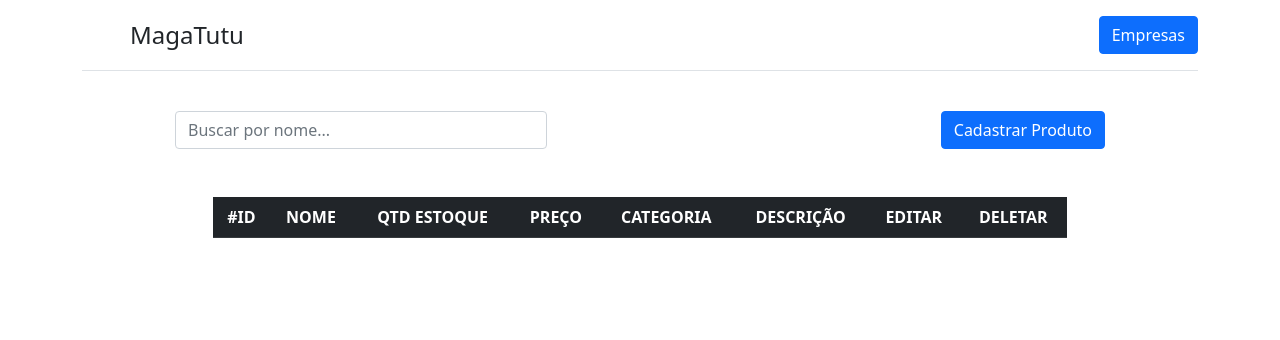
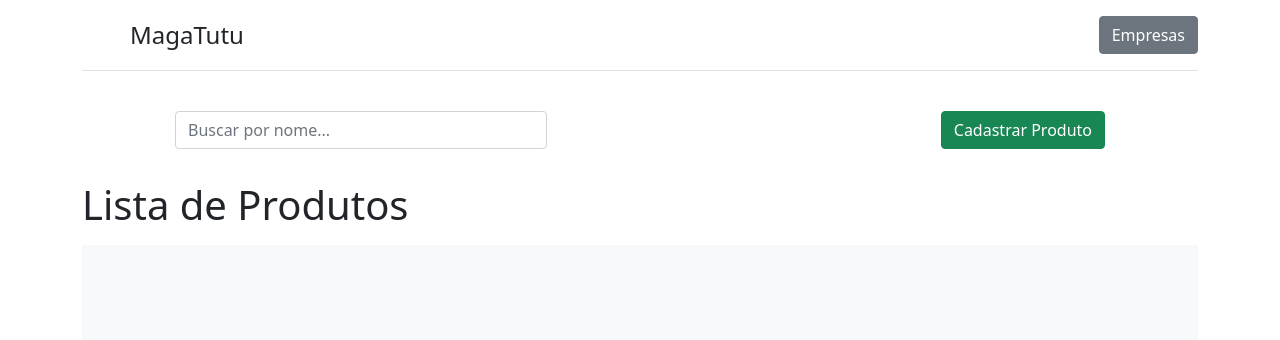
Before and after one commit to rosanarezende/Gama-GCP-projeto-final, a Django app: page /empresa/9/ in a window 1280 px wide. Shown: the top 340 px of the page. Run offline with Django 3.2, Linux system fonts and the light colour scheme; data comes from the database, SQL or seed files in the repository; both versions use the stored data as it was after the commit; lists and menus that the app fills with data are empty.

Commit message:
retira deletar produto

```diff
--- a/app/templates/cadastro-empresa.html
+++ b/app/templates/cadastro-empresa.html
@@ -19,7 +19,7 @@
                 </svg>
                 <span class="fs-4">MagaTutu</span>
             </a>
-            <a class="btn btn-primary" href="/" role="button">Home</a>
+            <a class="btn btn-secondary" href="/" role="button">Home</a>
         </header>
     </div>
     <div class="container">
--- a/app/templates/cadastro-produto.html
+++ b/app/templates/cadastro-produto.html
@@ -19,17 +19,16 @@
                 </svg>
                 <span class="fs-4">MagaTutu</span>
             </a>
-            <a class="btn btn-primary" href="/" role="button">Home</a>
+            <a class="btn btn-secondary" href="/" role="button">Home</a>
         </header>
     </div>
     <div class="container">
         <h2 class="text-center">Cadastrar produto</h2>
         <form name="salvar-cadastrar-produto" id="salvar-cadastrar-produto" method="POST"
-            action="{% if produto %}/salvar-editar-produto/{{empresa}}/{{produto.id}}/{% else %}/{/salvar-cadastrar-produto/{{empresa}}/{% endif %}">
+            action="{% if produto %}/salvar-editar-produto/{{empresa}}/{{produto.id}}/{% else %}/salvar-cadastrar-produto/{{empresa}}/{% endif %}">
             {% csrf_token %}
             <div class="d-flex justify-content-between">
                 <div class="container">
-                    <div class="form-group mt-4">Id da empresa: {{ formularioProduto.empresa.nome }}</div>
                     <div class="form-group mt-4">Nome:<br> {{ formularioProduto.nome }}</div>
                     <div class="form-group mt-4">Qtde estoque:<br> {{ formularioProduto.qtde_estoque }}</div>
                     <div class="form-group mt-4">Preço:<br> {{ formularioProduto.preco }}</div>
@@ -52,7 +51,6 @@
             </div>
         </form>
     </div>
-
 </body>
 
 </html>
--- a/app/templates/empresa.html
+++ b/app/templates/empresa.html
@@ -1,6 +1,5 @@
 <!DOCTYPE html>
 <html lang="pt-br">
-
 <head>
   <meta charset="UTF-8">
   <meta http-equiv="X-UA-Compatible" content="IE=edge">
@@ -9,7 +8,6 @@
   <link href="https://cdn.jsdelivr.net/npm/bootstrap@5.1.1/dist/css/bootstrap.min.css" rel="stylesheet"
     integrity="sha384-F3w7mX95PdgyTmZZMECAngseQB83DfGTowi0iMjiWaeVhAn4FJkqJByhZMI3AhiU" crossorigin="anonymous">
 </head>
-
 <body>
   <div class="container">
     <header class="d-flex flex-wrap justify-content-center py-3 mb-4 border-bottom">
@@ -19,7 +17,7 @@
         </svg>
         <span class="fs-4">MagaTutu</span>
       </a>
-      <a class="btn btn-primary" href="/empresas" role="button">Empresas</a>
+      <a class="btn btn-secondary" href="/empresas" role="button">Empresas</a>
     </header>
   </div>
   <div class="container d-flex">
@@ -29,66 +27,43 @@
           class="form-control">
       </form>
     </div>
-
     <div class="col-4 m-auto pt-3 pb-2 text-end">
-      <a class="btn btn-primary" href="/cadastrar-produto/{{empresa}}" role="button">Cadastrar Produto</a>
+      <a class="btn btn-success" href="/cadastrar-produto/{{empresa}}" role="button">Cadastrar Produto</a>
     </div>
   </div>
   <br>
-
-
-  <div class="col-8 m-auto pt-3 pb-2 text-center">
-    <table class="table">
-      <thead class="table-dark">
-        <tr>
-          <th scope="col">#ID</th>
-          <th scope="col">NOME</th>
-          <th scope="col">QTD ESTOQUE</th>
-          <th scope="col">PREÇO</th>
-          <th scope="col">CATEGORIA</th>
-          <th scope="col">DESCRIÇÃO</th>
-          <th scope="col">EDITAR</th>
-          <th scope="col">DELETAR</th>
-        </tr>
-      </thead>
-      <tbody>
-        {% for produto in produtos %}
-        <tr>
-          <td>{{ produto.id }}</td>
-          <td>{{ produto.nome }}</td>
-          <td>{{ produto.qtde_estoque }}</td>
-          <td>{{ produto.preco }}</td>
-          <td>{{ produto.categoria.nome }}</td>
-          <td>{{ produto.descricao }}</td>
-
-          <td>
-            <a href="/editar-produto/{{ empresa }}/{{ produto.id }}" class="btn btn-dark">
-              <svg xmlns="http://www.w3.org/2000/svg" width="16" height="16" fill="currentColor" class="bi bi-pencil"
-                viewBox="0 0 16 16">
-                <path
-                  d="M12.146.146a.5.5 0 0 1 .708 0l3 3a.5.5 0 0 1 0 .708l-10 10a.5.5 0 0 1-.168.11l-5 2a.5.5 0 0 1-.65-.65l2-5a.5.5 0 0 1 .11-.168l10-10zM11.207 2.5 13.5 4.793 14.793 3.5 12.5 1.207 11.207 2.5zm1.586 3L10.5 3.207 4 9.707V10h.5a.5.5 0 0 1 .5.5v.5h.5a.5.5 0 0 1 .5.5v.5h.293l6.5-6.5zm-9.761 5.175-.106.106-1.528 3.821 3.821-1.528.106-.106A.5.5 0 0 1 5 12.5V12h-.5a.5.5 0 0 1-.5-.5V11h-.5a.5.5 0 0 1-.468-.325z" />
+  <div class="container">
+    <h1>Lista de Produtos</h1>
+    <div class="album py-5 bg-light mt-3">
+      <div class="container">
+        <div class="row row-cols-1 row-cols-sm-2 row-cols-md-3 g-3">
+          {% for produto in produtos %}
+          <div class="col">
+            <div class="card shadow-sm">
+              <svg class="bd-placeholder-img card-img-top" width="100%" height="225" xmlns="http://www.w3.org/2000/svg"
+                role="img" aria-label="Placeholder: imagem do produto" preserveAspectRatio="xMidYMid slice"
+                focusable="false">
+                <title>{{produto.nome}}</title>
+                <rect width="100%" height="100%" fill="#55595c" /><text x="50%" y="50%" fill="#eceeef" dy=".3em"></text>
               </svg>
-            </a>
-
-          </td>
-
-          <td>
-            <a href="/deletar-produto/{{ produto.id }}" class="btn btn-dark">
-              <svg xmlns="http://www.w3.org/2000/svg" width="16" height="16" fill="currentColor" class="bi bi-trash"
-                viewBox="0 0 16 16">
-                <path
-                  d="M5.5 5.5A.5.5 0 0 1 6 6v6a.5.5 0 0 1-1 0V6a.5.5 0 0 1 .5-.5zm2.5 0a.5.5 0 0 1 .5.5v6a.5.5 0 0 1-1 0V6a.5.5 0 0 1 .5-.5zm3 .5a.5.5 0 0 0-1 0v6a.5.5 0 0 0 1 0V6z" />
-                <path fill-rule="evenodd"
-                  d="M14.5 3a1 1 0 0 1-1 1H13v9a2 2 0 0 1-2 2H5a2 2 0 0 1-2-2V4h-.5a1 1 0 0 1-1-1V2a1 1 0 0 1 1-1H6a1 1 0 0 1 1-1h2a1 1 0 0 1 1 1h3.5a1 1 0 0 1 1 1v1zM4.118 4 4 4.059V13a1 1 0 0 0 1 1h6a1 1 0 0 0 1-1V4.059L11.882 4H4.118zM2.5 3V2h11v1h-11z" />
-              </svg>
-            </a>
-          </td>
-        </tr>
-        {% endfor %}
-      </tbody>
-    </table>
+              <div class="card-body">
+                <p class="card-text"><span>#{{produto.id}} <strong>{{produto.nome}}</strong></span></p>
+                <p><small class="card-muted">{{produto.descricao}}</small></p>
+                <p class="card-text">Qtde Estoque: <i> {{produto.qtde_estoque}}</i></p>
+                <p class="card-text">Categoria: <i>{{produto.categoria.nome}}</i></p>
+                <div class="d-flex justify-content-between align-items-center">
+                  <small class="text-muted">R$ {{produto.preco}}</small>
+                  <div class="btn-group">
+                    <a href="/deletar-produto/{{ produto.id }}" type="button" class="btn btn-sm btn-danger">Deletar</a>
+                  </div>
+                </div>
+              </div>
+            </div>
+          </div>
+          {% endfor %}
+        </div>
+      </div>
+    </div>
   </div>
-
 </body>
-
 </html>
--- a/app/views.py
+++ b/app/views.py
@@ -80,46 +80,7 @@ def salvarCadastrarProduto(request, pk):
     formularioProduto.save()
     return redirect('empresa', pk)
 
-def irParaEditarProduto(request,empresapk, pk):
-    data = {}
-    data['categoriasProduto'] = models.Categorias.objects.all().order_by('nome')
-    data['produto'] = models.Produtos.objects.get(pk=pk)
-    data['formularioProduto'] = forms.ProdutosForm(instance=data['produto'])
-    data['empresa'] = empresapk
-    return render(request,"cadastro-produto.html", data)
-
-def salvarEditarProduto(request,empresapk, pk):
-    empresa = models.Empresas.objects.get(pk=empresapk)
-    data = {}
-    data['produto'] = models.Produtos.objects.get(pk=pk)
-    produto = models.Produtos(
-        empresa=empresa,
-        empresa_id = empresapk,
-        nome=request.POST.get('nome'),
-        qtde_estoque=request.POST.get('qtde_estoque'),
-        preco=request.POST.get('preco'),
-        categoria_id=request.POST.get('categoria'),
-        descricao=request.POST.get('descricao')
-    )
-    formularioProduto = forms.ProdutosForm(request.POST or None, instance=produto)
-    if formularioProduto.is_valid():
-        formularioProduto.save()
-        return HttpResponseRedirect ("/empresa/" + str(empresapk))
-
-    # formularioProduto.save(update_fields=['nome'])
-
-#
-# def salvarEditarEmpresa(request,pk):
-#     data = {}
-#     data['empresa'] = models.Empresas.objects.get(pk=pk)
-#     formularioEmpresa = forms.EmpresasForm(request.POST or None,instance=data['empresa'])
-#     if formularioEmpresa.is_valid():
-#         formularioEmpresa.save()
-#         return HttpResponseRedirect ("/empresas/")
-
-
-
 def deletarProduto(request,pk):
     produto = models.Produtos.objects.get(pk=pk)
     produto.delete()
-    return HttpResponseRedirect ("/empresas/")
+    return HttpResponseRedirect ("/empresa/" + str(produto.empresa.id))
--- a/projeto/urls.py
+++ b/projeto/urls.py
@@ -4,29 +4,17 @@ from app import views
 from projeto import settings
 from django.conf.urls.static import static
 
-
 urlpatterns = [
     path('admin/', admin.site.urls),
     path('', views.home, name='home'),
     path('empresas/', views.listarEmpresas, name='empresas'),
-
     path('cadastrar-empresa/',views.irParaCadastroEmpresa, name='cadastrar-empresa'),
     path('salvar-cadastrar-empresa/',views.salvarCadastrarEmpresa, name='salvar-cadastrar-empresa'),
-
     path('empresa/<int:pk>/',views.listarProdutosdaEmpresa, name='empresa'),
-
+    path('editar-empresa/<int:pk>/',views.irParaEditarEmpresa, name='editar-empresa'),
+    path('deletar-empresa/<int:pk>/',views.deletarEmpresa, name='deletar-empresa'),
+    path('salvar-editar-empresa/<int:pk>/',views.salvarEditarEmpresa, name='salvar-editar-empresa'),
     path('cadastrar-produto/<int:pk>/', views.irParaCadastroProduto, name='cadastrar-produto'),
     path('salvar-cadastrar-produto/<int:pk>/',views.salvarCadastrarProduto, name='salvar-cadastrar-produto'),
-
-    path('editar-empresa/<int:pk>/',views.irParaEditarEmpresa, name='editar-empresa'),
-    path('salvar-editar-empresa/<int:pk>/',views.salvarEditarEmpresa, name='salvar-editar-empresa'),
-
-    path('deletar-empresa/<int:pk>/',views.deletarEmpresa, name='deletar-empresa'),
-
-    path('editar-produto/<int:empresapk>/<int:pk>/', views.irParaEditarProduto, name='editar-produto'),
-    path('salvar-editar-produto/<int:empresapk>/<int:pk>/', views.salvarEditarProduto, name='salvar-editar-produto'),
-
     path('deletar-produto/<int:pk>/', views.deletarProduto, name='deletar-produto'),
-
-
-              ]+ static(settings.MEDIA_URL, document_root=settings.MEDIA_ROOT)
+]+ static(settings.MEDIA_URL, document_root=settings.MEDIA_ROOT)
```
Also changed, not shown: app/templates/empresas.html (+5 -15 lines), app/templates/index.html (+10 -30 lines), db.sqlite3.
